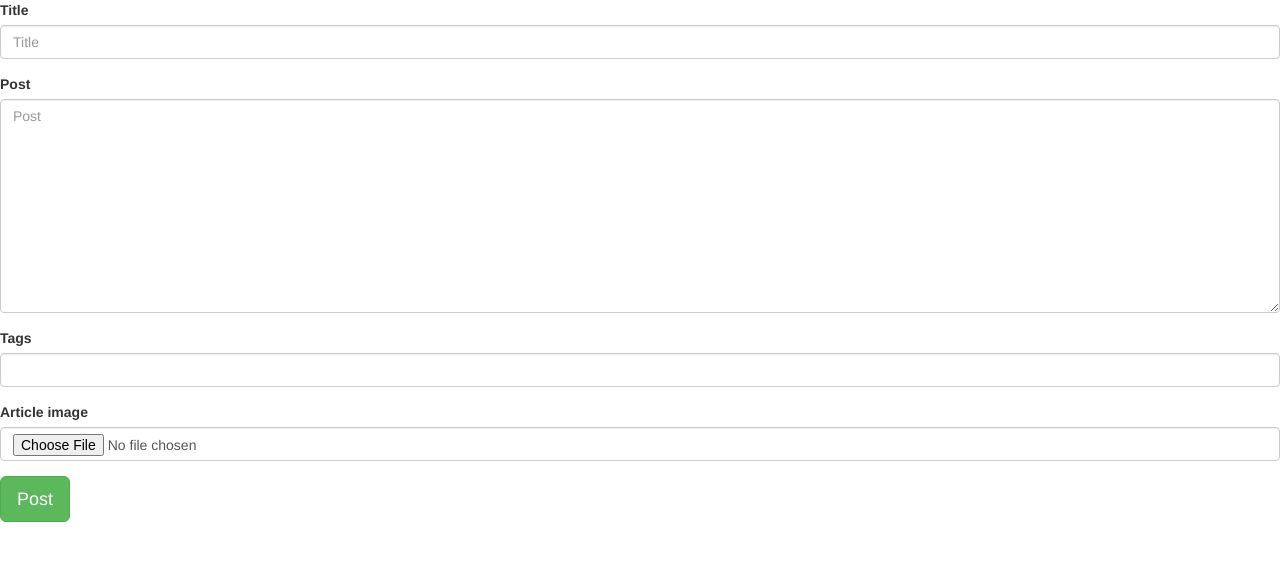
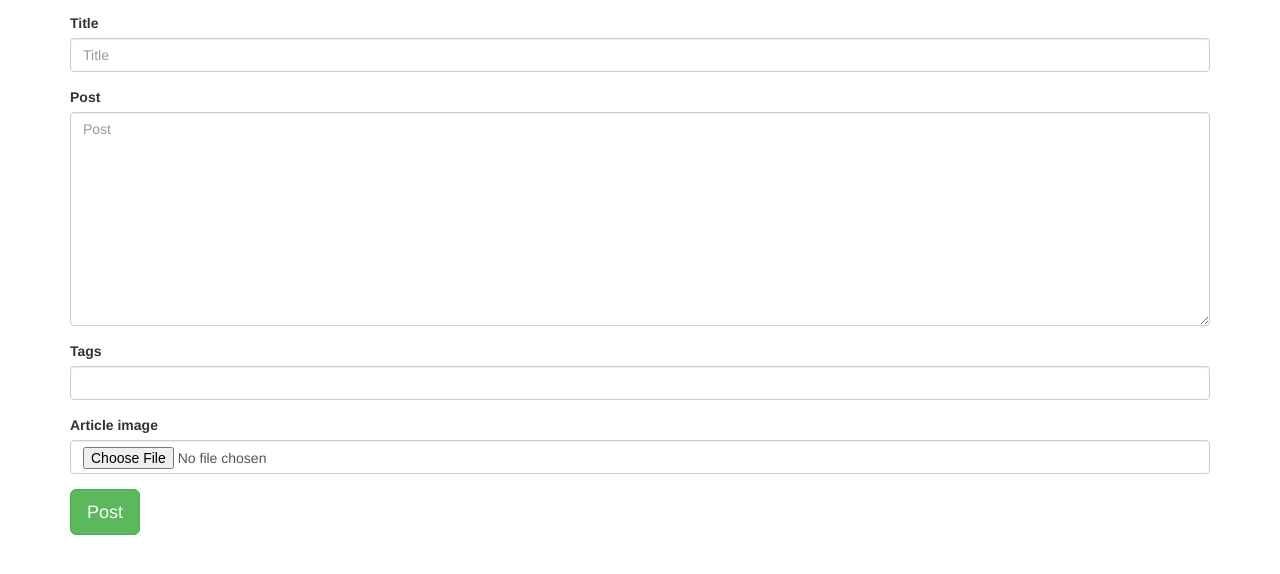
Before and after one commit to Annaliskirwa/_App_Once, a Django app: page /new/article in a window 1280 px wide. Shown: the top 574 px of the page. Run offline with Django 3.2, Linux system fonts and the light colour scheme; the visitor is signed in with stand-in values (Sample User, id 1); data that the repository does not hold is empty; some libraries are stand-ins or nearby versions.

Commit message:
Styling the new article form

```diff
--- a/news/templates/new_article.html
+++ b/news/templates/new_article.html
@@ -16,6 +16,7 @@
 </head>
 
 <body>
+    <div class = "container" style="padding-top: 1%;">
 
   <form  action="{%url 'new-article'%}" method="post" enctype="multipart/form-data">
     {%csrf_token%}
@@ -27,7 +28,7 @@
    {% block scripts %}
   <script src="https://ajax.googleapis.com/ajax/libs/jquery/3.2.1/jquery.min.js"></script>
   {% bootstrap_javascript %} {% endblock %}
-
+</div>
 </body>
 
 </html>
```
Also changed, not shown: media/articles/man2.jpeg (added), media/articles/man2_20zdmud.jpeg (added).
